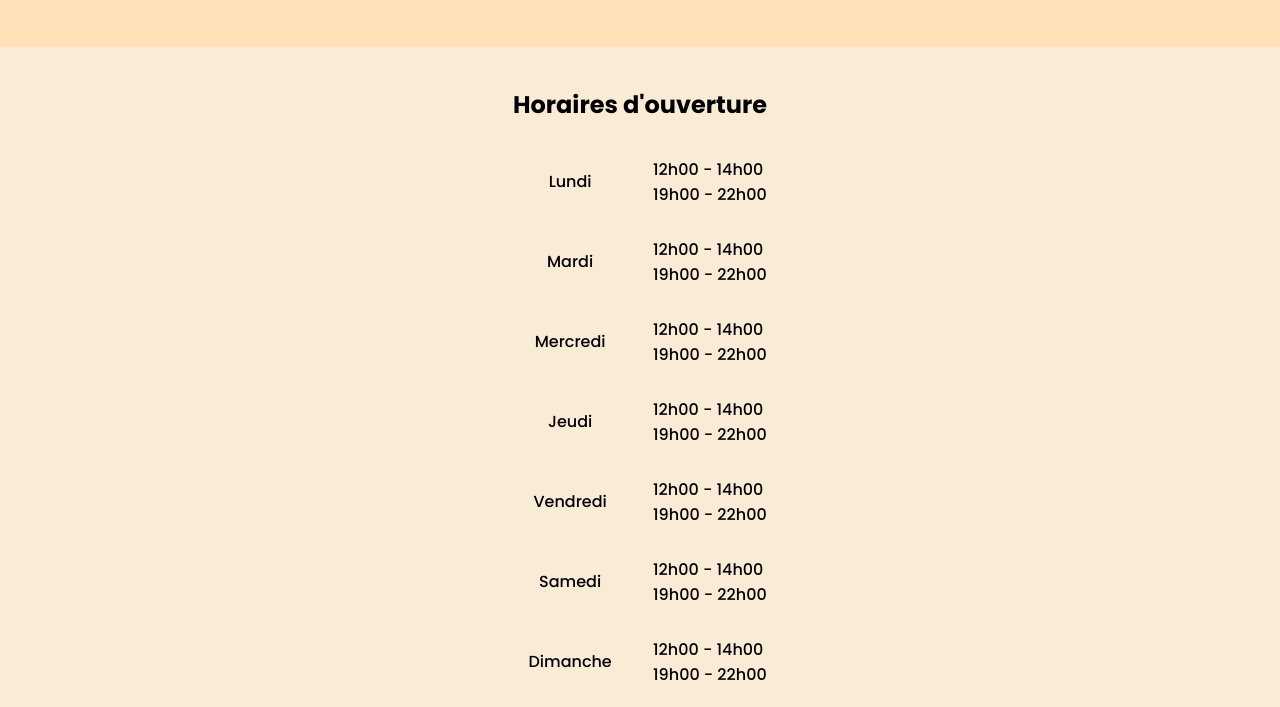
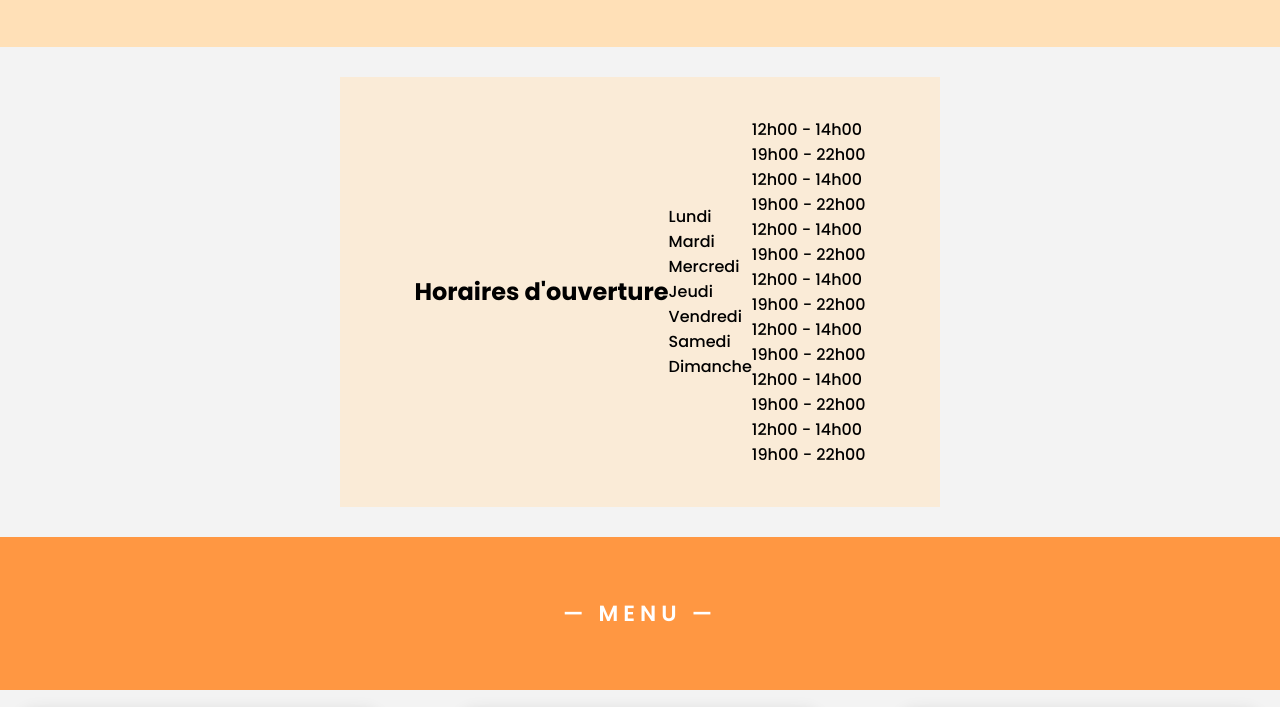
Before and after one commit to edisonljh/restaurant-site, a plain HTML site: page index.html in a window 1280 px wide. Shown: the part 895-1602 px from the top of the page. Drawn offline with Linux system fonts and the light colour scheme.

Commit message:
Add files via upload

```diff
--- a/index.html
+++ b/index.html
@@ -53,46 +53,43 @@
     <div class="body-container">
 
         <div class="restaurant" id="restaurant">
+            <div class="restaurant-photo">
+                <img src="images/restaurant.jpg" alt="photo du restaurant">
+            </div>
             <h1>Restaurant L'exemple</h1>
             <p>Lorem ipsum dolor sit amet consectetur adipisicing elit. Neque vitae illo incidunt voluptates velit. Optio inventore debitis possimus explicabo ipsa?</p>
-            <div class="restaurant-photo"><img src="images/restaurant.jpg" alt="photo du restaurant"></div>
+            <!--
+
+            -->
         </div>
 
+        <div style="display: flex;
+        align-items: center; justify-content: center; padding: 30px 50px; width: 100%;">
+            <div style="flex-basis: 200px; flex-grow: 1; flex-shrink: 1; max-width: 600px;">
                 <div class="horaires" id="horaire">
-            <div class="horaires-grid">
+                    <div class="titre-horaires">
                         <h2>Horaires d'ouverture</h2>
-                <ul class="jours">
-                    <li>Lundi</li>
-                    <li>Mardi</li>
-                    <li>Mercredi</li>
-                    <li>Jeudi</li>
-                    <li>Vendredi</li>
-                    <li>Samedi</li>
-                    <li>Dimanche</li>
-                </ul>
-                <ul class="heures">
-                    <li>
-                        12h00 - 14h00<br>19h00 - 22h00
-                    </li>
-                    <li>
-                        12h00 - 14h00<br>19h00 - 22h00
-                    </li>
-                    <li>
-                        12h00 - 14h00<br>19h00 - 22h00
-                    </li>
-                    <li>
-                        12h00 - 14h00<br>19h00 - 22h00
-                    </li>
-                    <li>
-                        12h00 - 14h00<br>19h00 - 22h00
-                    </li>
-                    <li>
-                        12h00 - 14h00<br>19h00 - 22h00
-                    </li>
-                    <li>
-                        12h00 - 14h00<br>19h00 - 22h00
-                    </li>
-                </ul>
+                    </div>
+                    <div class="jours">
+                        <p>Lundi</p>
+                        <p>Mardi</p>
+                        <p>Mercredi</p>
+                        <p>Jeudi</p>
+                        <p>Vendredi</p>
+                        <p>Samedi</p>
+                        <p>Dimanche</p>
+                    </div>
+                    <div class="heures">
+                        <p>12h00 - 14h00<br>19h00 - 22h00</p>
+                        <p>12h00 - 14h00<br>19h00 - 22h00</p>
+                        <p>12h00 - 14h00<br>19h00 - 22h00</p>
+                        <p>12h00 - 14h00<br>19h00 - 22h00</p>
+                        <p>12h00 - 14h00<br>19h00 - 22h00</p>
+                        <p>12h00 - 14h00<br>19h00 - 22h00</p>
+                        <p>12h00 - 14h00<br>19h00 - 22h00</p>
+                    </div>
+
+                </div>
             </div>
         </div>
 
@@ -250,7 +247,6 @@
             <input name="slideshow" id=slide_img2 type="radio">
             <input name="slideshow" id=slide_img3 type="radio">
             <input name="slideshow" id=slide_img4 type="radio">
-            <input name="slideshow" id=slide_img5 type="radio">
             <div class="cadre-ratio">
             <ul>
             <li class=img1>
@@ -265,9 +261,6 @@
             <li class=img4>
                 <img src="images/resto4.jpg" alt>
             </li>
-            <li class=img5>
-                <img src="images/resto5.jpg" alt>
-            </li>
             </ul>
             </div>
             <div class=precedent>
@@ -275,14 +268,12 @@
                 <label class=img2 for=slide_img2></label>
                 <label class=img3 for=slide_img3></label>
                 <label class=img4 for=slide_img4></label>
-                <label class=img5 for=slide_img5></label>
             </div>
             <div class=suivant>
                 <label class=img1 for=slide_img1></label>
                 <label class=img2 for=slide_img2></label>
                 <label class=img3 for=slide_img3></label>
                 <label class=img4 for=slide_img4></label>
-                <label class=img5 for=slide_img5></label>
             </div>
             <div class=puces>
                 <label class="img1" for=slide_img1>
@@ -297,15 +288,12 @@
                 <label class="img4" for=slide_img4>
                     <span class=actif_puces></span>
                 </label>
-                <label class="img5" for=slide_img5>
-                    <span class=actif_puces></span>
-                </label>
             </div>
         </div>
 
         <div class="paiements">
             <h2>Paiements acceptés</h2>
-            <p>Mastercard, Visa, Amex, Sans Contacts, Espèces, Chèques</p>
+            <p>Mastercard, Visa, American Express, Sans Contacts, Espèces, Chèques</p>
             <div class="paiements-logos">
                 <img src="images/mastercard.png" alt="logo carte bancaire mastercard">
                 <img src="images/amex.png" alt="logo carte bancaire american express">
@@ -316,7 +304,11 @@
             </div>
         </div>
 
-        <div class="contacts" id="contacts">
+        <div style="display: flex;
+        flex-wrap: wrap;
+        align-items: center;
+        justify-content: center;">
+            <div class="contacts" id="contacts" style="flex-grow: 1; flex-basis: 400px;">
                 <h2>Contacts</h2>
                 <p>
                     111, Rue de Lilas<br>57000 Metz
@@ -333,9 +325,11 @@
                 </div>
                 <p>Bus</p>
                 <p>&#9855; Accès personne à mobilité réduite</p>
-
             </div>
-
+            <div style="flex-grow: 1; flex-basis: 500px;">
+                <iframe style="width: 100%; border: none; border-radius: 5px;" src="https://www.google.com/maps/embed?pb=!1m14!1m12!1m3!1d5222.839193621051!2d6.178680524209911!3d49.116665707728906!2m3!1f0!2f0!3f0!3m2!1i1024!2i768!4f13.1!5e0!3m2!1sfr!2sfr!4v1673374863731!5m2!1sfr!2sfr" width="600" height="450" style="border:0;" allowfullscreen="" loading="lazy" referrerpolicy="no-referrer-when-downgrade"></iframe>
+            </div>
+        </div>
 
     </div>
 
```
Lines whose indentation alone changed are shown as unchanged.
